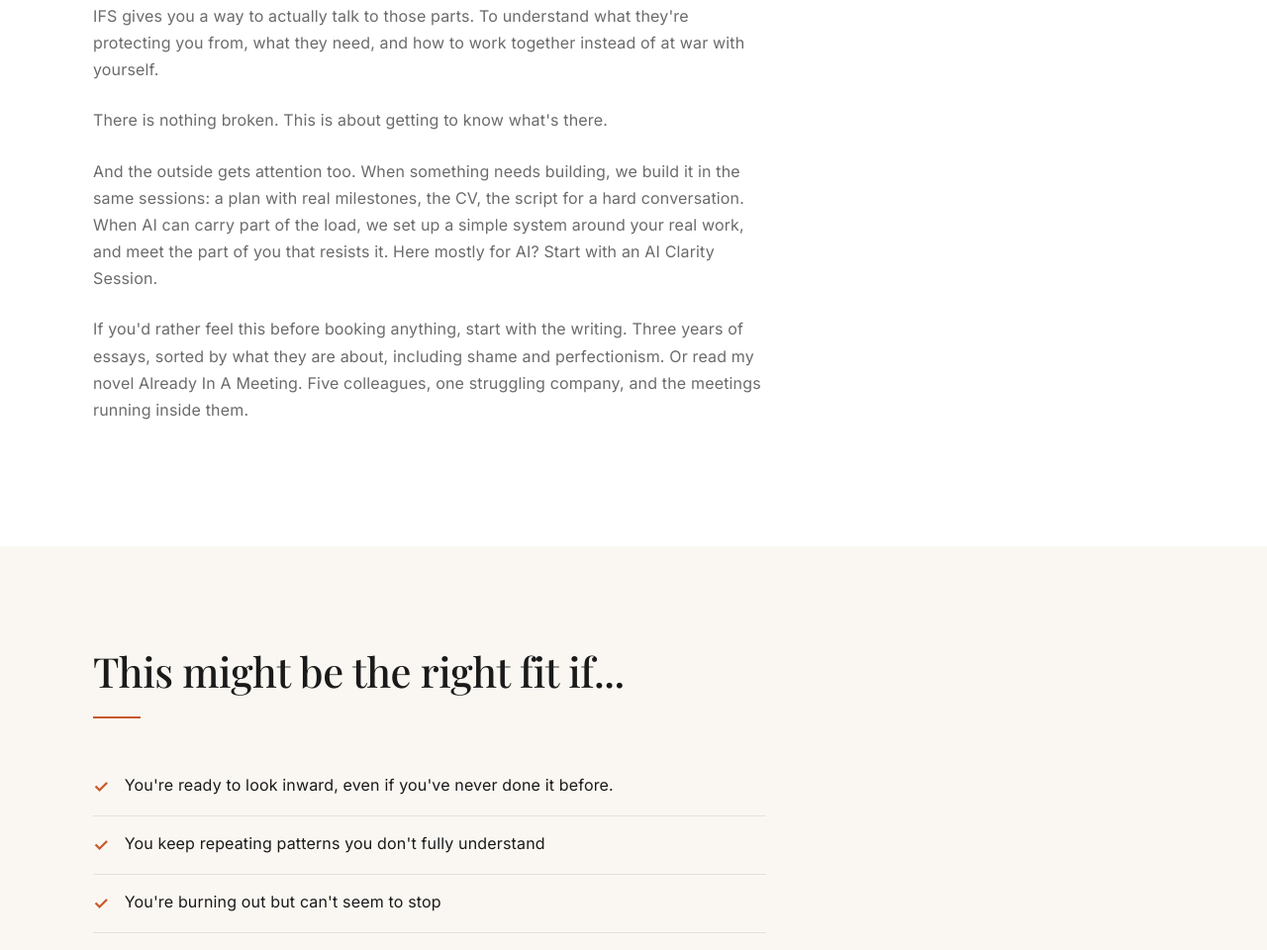
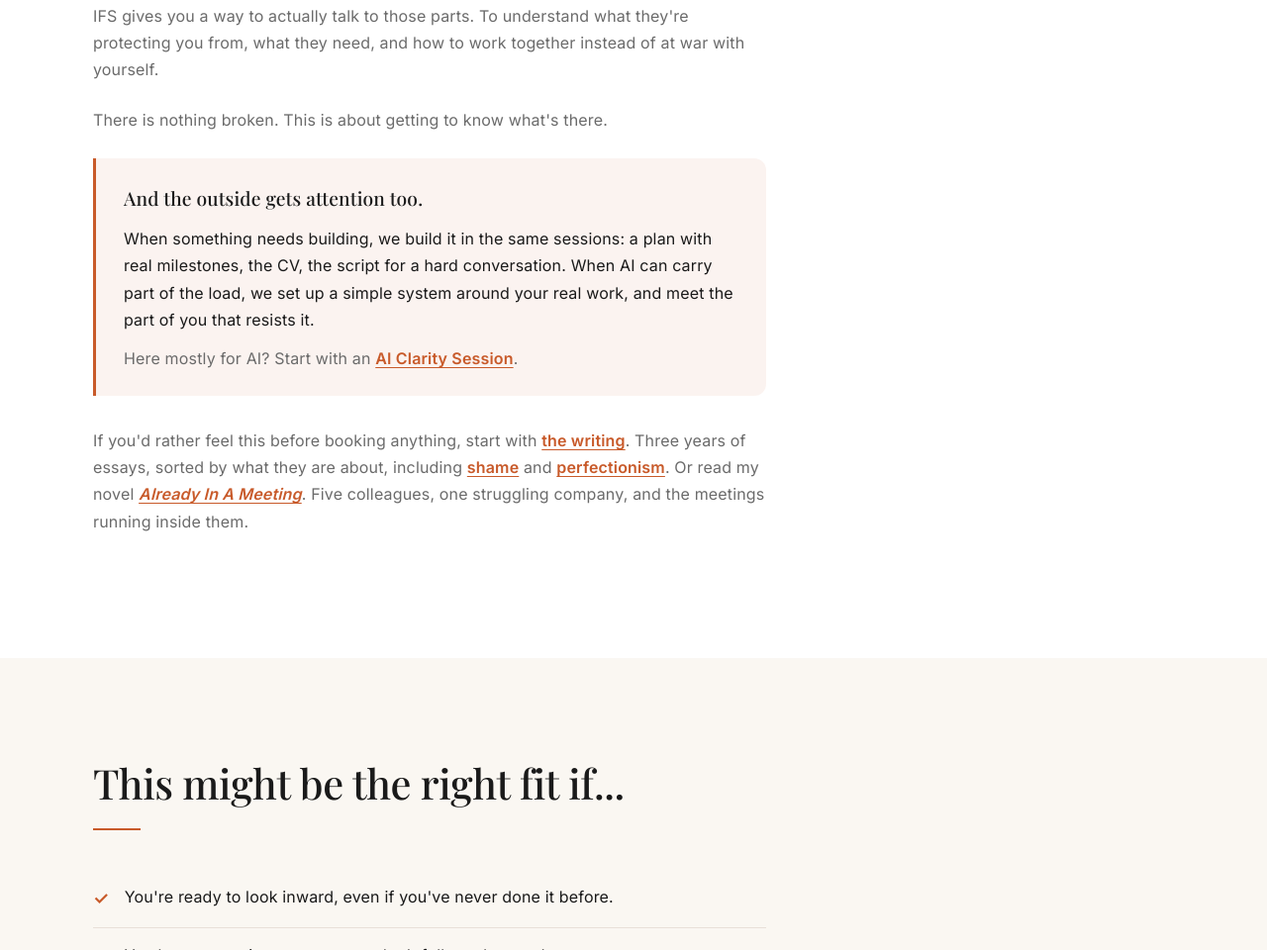
Before and after one commit to AnnaIFS/annamilaeva.com, a plain HTML site: page coaching.html in a window 1280 px wide. Shown: the part 1089-2049 px from the top of the page at 99% size. Drawn offline with nearby package versions, Linux system fonts and the light colour scheme; a web font is replaced by a local one.

Commit message:
Coaching: highlight the outside work, make reading links visible
Co-Authored-By: Claude Opus 5.5 <noreply@anthropic.com>

```diff
--- a/coaching.html
+++ b/coaching.html
@@ -128,9 +128,9 @@
 
         <p>There is nothing broken. This is about getting to know what's there.</p>
 
-        <p>And the outside gets attention too. When something needs building, we build it in the same sessions: a plan with real milestones, the CV, the script for a hard conversation. When AI can carry part of the load, we set up a simple system around your real work, and meet the part of you that resists it. Here mostly for AI? Start with an <a href="ai-clarity">AI Clarity Session</a>.</p>
+        <div style="max-width: 680px; margin: 8px 0 32px; padding: 24px 28px; background: rgba(200,90,42,0.07); border-left: 3px solid var(--accent); border-radius: 0 12px 12px 0;"><p style="color: var(--text); margin-bottom: 12px;"><strong style="font-family: var(--font-heading); font-size: 1.2rem; font-weight: 500;">And the outside gets attention too.</strong></p><p style="color: var(--text); margin-bottom: 12px;">When something needs building, we build it in the same sessions: a plan with real milestones, the CV, the script for a hard conversation. When AI can carry part of the load, we set up a simple system around your real work, and meet the part of you that resists it.</p><p style="margin-bottom: 0;">Here mostly for AI? Start with an <a href="ai-clarity" style="color: var(--accent); font-weight: 600; text-decoration: underline; text-underline-offset: 3px;">AI Clarity Session</a>.</p></div>
 
-        <p>If you'd rather feel this before booking anything, start with the writing. Three years of essays, sorted by what they are about, including <a href="writing#shame">shame</a> and <a href="writing#perfectionism">perfectionism</a>. Or read my novel <a href="book">Already In A Meeting</a>. Five colleagues, one struggling company, and the meetings running inside them.</p>
+        <p>If you'd rather feel this before booking anything, start with <a href="writing" style="color: var(--accent); font-weight: 600; text-decoration: underline; text-underline-offset: 3px;">the writing</a>. Three years of essays, sorted by what they are about, including <a href="writing#shame" style="color: var(--accent); font-weight: 600; text-decoration: underline; text-underline-offset: 3px;">shame</a> and <a href="writing#perfectionism" style="color: var(--accent); font-weight: 600; text-decoration: underline; text-underline-offset: 3px;">perfectionism</a>. Or read my novel <a href="book" style="color: var(--accent); font-weight: 600; text-decoration: underline; text-underline-offset: 3px;"><em>Already In A Meeting</em></a>. Five colleagues, one struggling company, and the meetings running inside them.</p>
       </div>
     </div>
   </section>
```
